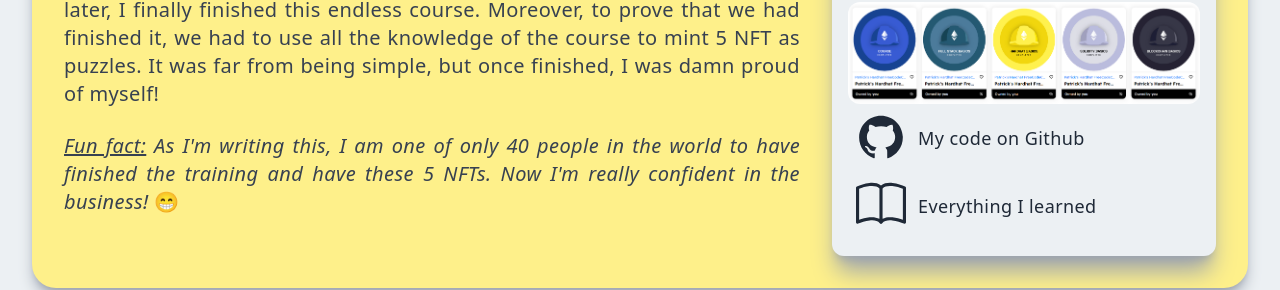
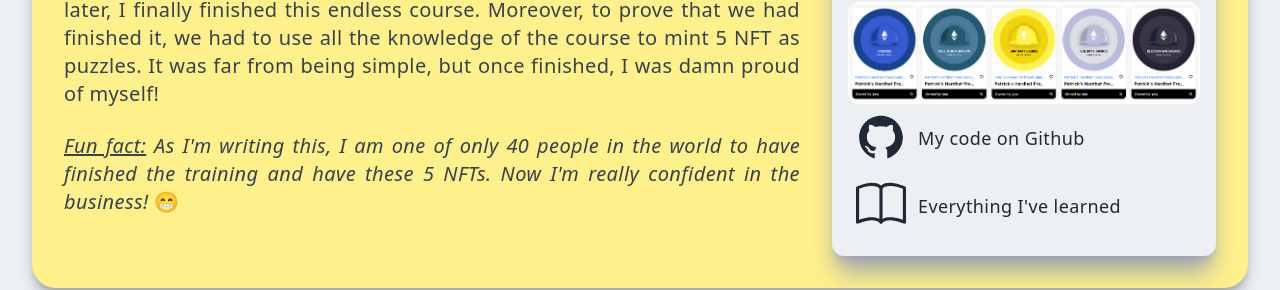
Before and after one commit to N0E-P/my_portfolio, a Next.js app: page / in a window 1280 px wide. Shown: the part 6723-7013 px from the top of the page. Built offline with nearby package versions, Linux system fonts and the light colour scheme; grey boxes are pictures that could not be loaded.

Commit message:
Update Project5.js

```diff
--- a/components/en/Project5.js
+++ b/components/en/Project5.js
@@ -67,7 +67,7 @@ export default function Projects() {
 							className=" flex p-2 cursor-pointer hover:text-blue-700"
 						>
 							<BsBook size={50} />
-							<p className="px-3 py-3 text-lg">Everything I learned</p>
+							<p className="px-3 py-3 text-lg">Everything I've learned</p>
 						</a>
 					</div>
 				</div>
```
